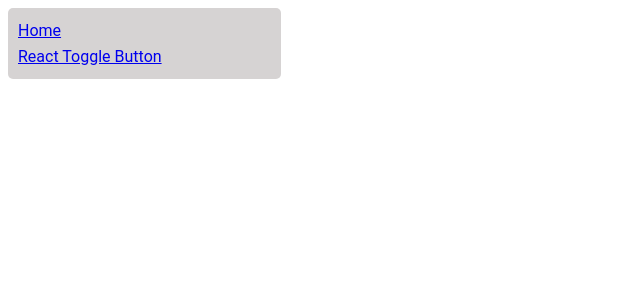
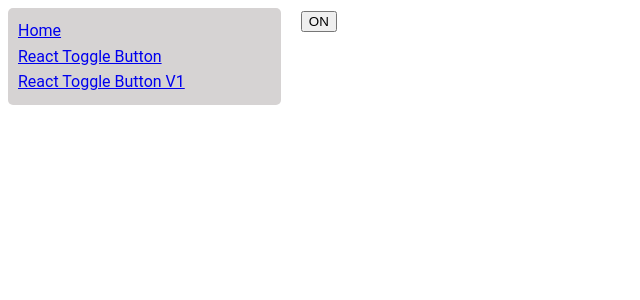
Before and after one commit to rikster/cb-react-recipes, a React (Create React App) app: page /ReactToggleButtonV1 in a window 1280 px wide. Shown: the top 300 px of the page, without its empty margins (0-640 px from the left). Built offline with nearby package versions, Linux system fonts and the light colour scheme; the HTML template or start-up script is replaced by a standard one.

Commit message:
1st challenge Solution V1 w/ and w/o arrow function

```diff
--- a/src/App.js
+++ b/src/App.js
@@ -1,6 +1,7 @@
 import React from 'react';
 import { BrowserRouter as Router, Switch, Route, Link } from 'react-router-dom';
 import ReactToggleButton from './components/ReactToggleButton';
+import ReactToggleButtonV1 from './components/ReactToggleButtonV1';
 
 import './App.css';
 
@@ -12,11 +13,14 @@
           <Link to='/'>Home</Link>
           <br/>
           <Link to='/reacttogglebutton'>React Toggle Button</Link>
+          <br/>
+          <Link to='/reacttogglebuttonV1'>React Toggle Button V1</Link>
         </div>
         <div className='container'>
           <Switch>
             <Route exact path='/' />
             <Route exact path='/ReactToggleButton' component={ReactToggleButton} />' />
+            <Route exact path='/ReactToggleButtonV1' component={ReactToggleButtonV1} />' />
           </Switch>
         </div>
       </div>
--- /dev/null
+++ b/src/components/ReactToggleButtonV1.js
@@ -0,0 +1,36 @@
+import React, { useState } from "react";
+import ReactDOM from "react-dom";
+
+class ToggleV1 extends React.Component {
+  constructor(props) {
+    super(props);
+    this.state = {
+      toggleButton: true,
+    };
+
+    //this.handleClick = this.handleClick.bind(this);
+  }
+
+  /* handleClick(e) {
+    e.preventDefault();
+    this.setState({ toggleButton: !this.state.toggleButton });
+  }
+  */
+
+  handleClick = (e) => {
+    e.preventDefault();
+    this.setState({ toggleButton: !this.state.toggleButton });
+  };
+
+  render() {
+    return (
+      <div className="challange">
+        <button onClick={this.handleClick}>
+          {this.state.toggleButton ? "ON" : "OFF"}
+        </button>
+      </div>
+    );
+  }
+}
+
+export default ToggleV1;
```
